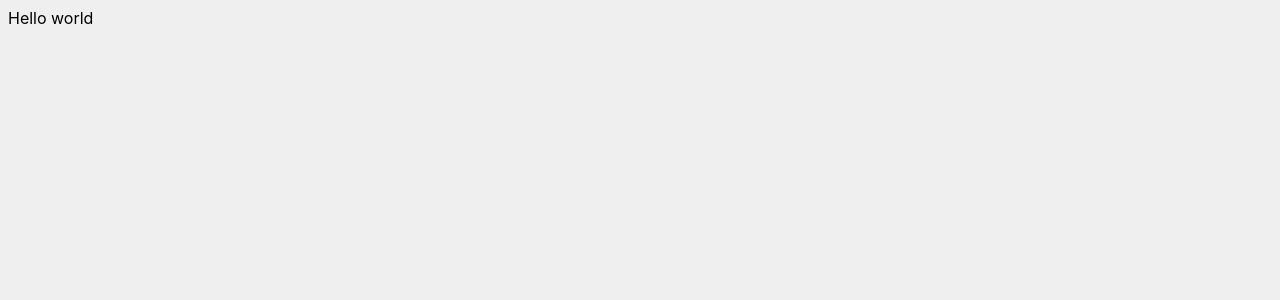
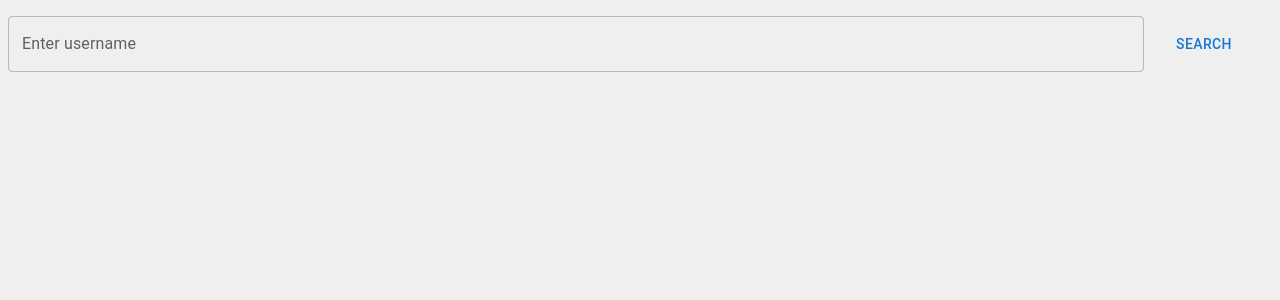
Before and after one commit to rkrajewski/demo-react-app, a React (Create React App) app: page / in a window 1280 px wide. Shown: the top 300 px of the page. Built offline with nearby package versions, Linux system fonts and the light colour scheme.

Commit message:
feat: create github-users feature

```diff
--- a/src/App.tsx
+++ b/src/App.tsx
@@ -1,14 +1,14 @@
 import React from 'react'
 import { Provider } from 'react-redux'
 
-import Root from 'modules/root'
+import GithubUsersRoot from 'modules/github-users/components/GithubUsersRoot'
 
 import store from './store'
 
 function App() {
   return (
     <Provider store={store}>
-      <Root />
+      <GithubUsersRoot />
     </Provider>
   )
 }
--- /dev/null
+++ b/src/modules/github-users/components/GithubUserSearchInput.tsx
@@ -0,0 +1,37 @@
+import React, { useState } from 'react'
+
+import { Box, Button, CircularProgress, TextField } from '@mui/material'
+
+interface Props {
+  loading?: boolean
+  onSearch: (name: string) => Promise<void> | void
+}
+
+function GithubUserSearchInput(props: Props) {
+  const { loading, onSearch } = props
+
+  const [value, setValue] = useState('')
+  const handleChange: React.ChangeEventHandler<HTMLInputElement> = e => setValue(e.target.value)
+  const search = () => {
+    onSearch(value)
+  }
+
+  return (
+    <Box sx={{ padding: 1, paddingLeft: 0, display: 'flex' }}>
+      <TextField
+        id="outlined-basic"
+        label="Enter username"
+        variant="outlined"
+        value={value}
+        disabled={loading}
+        onChange={handleChange}
+        sx={{ flex: 1 }}
+      />
+      <Box sx={{ display: 'flex', justifyContent: 'center', width: 120 }}>
+        {loading ? <CircularProgress /> : <Button onClick={() => search()}>Search</Button>}
+      </Box>
+    </Box>
+  )
+}
+
+export default GithubUserSearchInput
--- /dev/null
+++ b/src/modules/github-users/components/GithubUsersRoot.tsx
@@ -0,0 +1,45 @@
+import React, { useState } from 'react'
+import { useDispatch } from 'react-redux'
+
+import { Alert, Box } from '@mui/material'
+import GithubUserList from 'modules/github-users/components/GithubUserList'
+import GithubUserSearchInput from 'modules/github-users/components/GithubUserSearchInput'
+
+import { githubUsersFeature } from '../store'
+import { fetchGithubUsers } from '../utils/fetchGithubUsers'
+
+function GithubUsersRoot() {
+  const dispatch = useDispatch()
+  const [error, setError] = useState<string>()
+  const [loading, setLoading] = useState(false)
+  const search = async (name: string) => {
+    try {
+      setError(undefined)
+      setLoading(true)
+
+      const ghUsersResult = await fetchGithubUsers({ name })
+
+      dispatch(githubUsersFeature.actions.updateUsers(ghUsersResult.items))
+    } catch (exception) {
+      setError(String(exception))
+    } finally {
+      setLoading(false)
+    }
+  }
+
+  return (
+    <Box
+      sx={{
+        padding: 1,
+        display: 'flex',
+        flexDirection: 'column',
+        justifyContent: 'flex-start',
+      }}
+    >
+      <GithubUserSearchInput loading={loading} onSearch={search} />
+      {error ? <Alert severity="error">{error}</Alert> : null}
+    </Box>
+  )
+}
+
+export default GithubUsersRoot
--- /dev/null
+++ b/src/modules/github-users/store.ts
@@ -0,0 +1,16 @@
+import { PayloadAction } from '@reduxjs/toolkit'
+import { createFeature } from 'store'
+
+import { IGithubUser, IGithubUsersFeatureState } from './types'
+
+const featureName = 'github-users'
+const initialState: IGithubUsersFeatureState = { users: [] }
+
+export const githubUsersFeature = createFeature(featureName, initialState, {
+  updateUsers: (state: IGithubUsersFeatureState, action: PayloadAction<IGithubUser[]>) => ({
+    ...state,
+    users: action.payload,
+  }),
+})
+
+export const selectGithubUsers = (store: { [featureName]: IGithubUsersFeatureState }) => store[featureName].users
--- /dev/null
+++ b/src/modules/github-users/types.ts
@@ -0,0 +1,11 @@
+export interface IGithubUser {
+  id: number
+  login: string
+  avatar_url: string
+  repos_url: string
+  html_url: string
+}
+
+export interface IGithubUsersFeatureState {
+  users: IGithubUser[]
+}
--- /dev/null
+++ b/src/modules/github-users/utils/createUrlGithubApiSearchUsers.ts
@@ -0,0 +1,14 @@
+export interface IGithubApiSearchUsersParams {
+  name: string
+  page?: number
+  itemsPerPage?: number
+}
+
+export const createUrlGithubApiSearchUsers = ({ name, page, itemsPerPage }: IGithubApiSearchUsersParams) => {
+  const url = new URL('https://api.github.com/search/users')
+  url.searchParams.append('q', name)
+  url.searchParams.append('page', String(page || 1))
+  url.searchParams.append('per_page', String(itemsPerPage || 5))
+
+  return url
+}
--- /dev/null
+++ b/src/modules/github-users/utils/fetchGithubUsers.ts
@@ -0,0 +1,16 @@
+import { fetchJson } from 'utils/common/fetchJson'
+
+import { IGithubUser } from '../types'
+
+import { IGithubApiSearchUsersParams, createUrlGithubApiSearchUsers } from './createUrlGithubApiSearchUsers'
+
+export interface IGithubApiUsersResponse {
+  items: IGithubUser[]
+  total_count: number
+}
+
+export const fetchGithubUsers = async (params: IGithubApiSearchUsersParams) => {
+  const url = createUrlGithubApiSearchUsers(params)
+
+  return fetchJson<IGithubApiUsersResponse>(url)
+}
--- a/src/modules/root/index.tsx
+++ /dev/null
@@ -1,20 +0,0 @@
-import React from 'react'
-
-import { Box } from '@mui/material'
-
-function Root() {
-  return (
-    <Box
-      sx={{
-        padding: 1,
-        display: 'flex',
-        flexDirection: 'column',
-        justifyContent: 'flex-start',
-      }}
-    >
-      Hello world
-    </Box>
-  )
-}
-
-export default Root
--- /dev/null
+++ b/src/utils/common/fetchJson.ts
@@ -0,0 +1,11 @@
+export const fetchJson = async <T>(url: string | URL, options?: RequestInit) => {
+  const response = await fetch(url, options)
+
+  if (!response.ok) {
+    throw new Error(`[Error ${response.status}] ${response.statusText}`)
+  }
+
+  const result: T = await response.json()
+
+  return result
+}
```
Also changed, not shown: .eslintrc.js.
